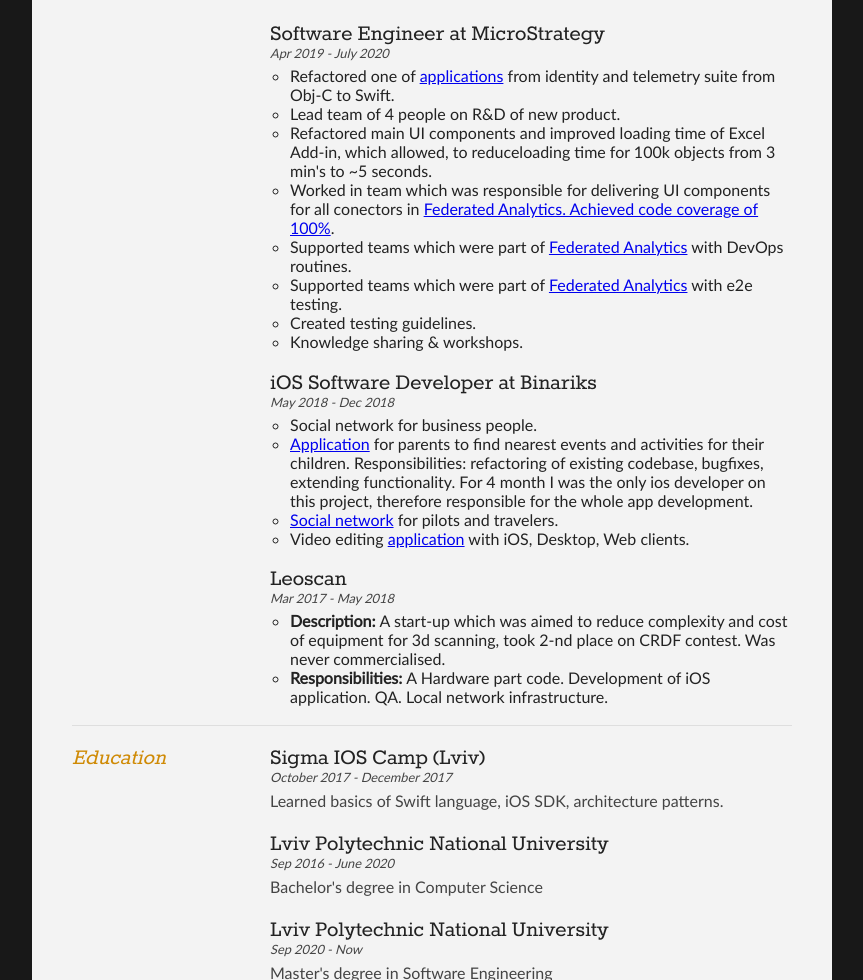
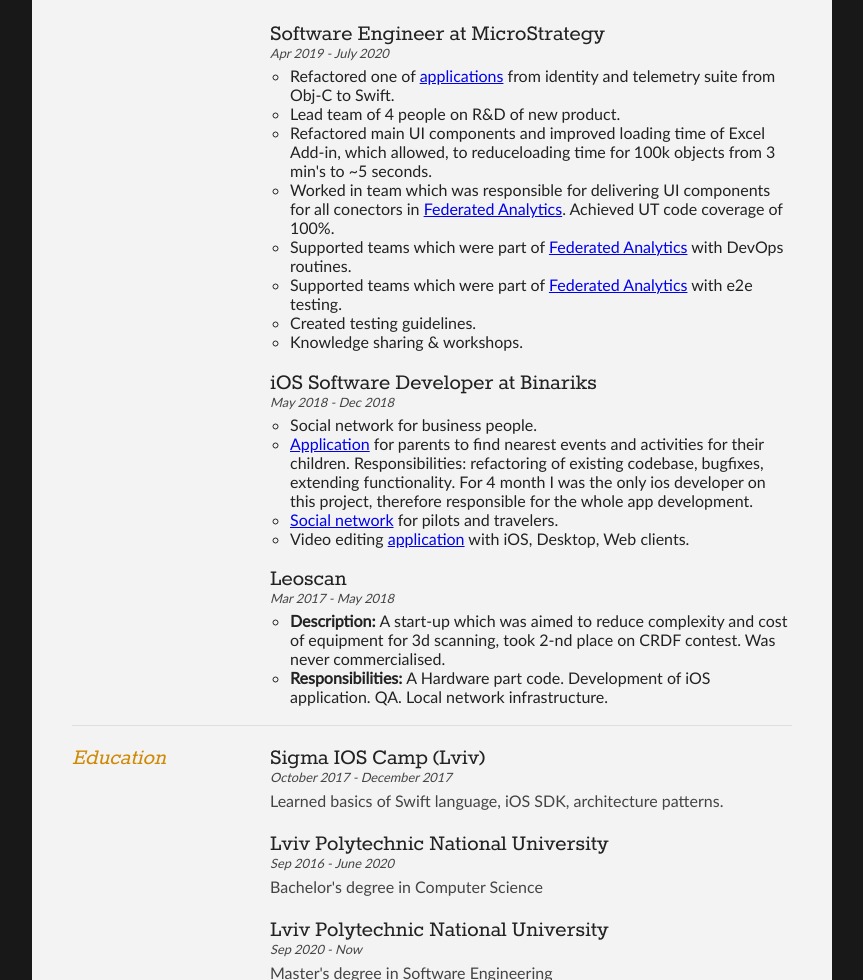
Before and after one commit to ZhYurk/CV, a plain HTML site: page index.html in a window 1280 px wide. Shown: the part 1560-2540 px from the top of the page, without its empty margins (208-1071 px from the left). Drawn offline with Linux system fonts and the light colour scheme.

Commit message:
Link fix

```diff
--- a/index.html
+++ b/index.html
@@ -241,7 +241,7 @@
                   Refactored main UI components and improved loading time of Excel Add-in, which allowed, to reduceloading time for 100k objects from 3 min's to ~5 seconds.
                 </li>
                 <li>
-                  Worked in team which was responsible for delivering UI components for all conectors in  <a href="https://www.microstrategy.com/pl/product/analytics/federated-analytics">Federated Analytics. Achieved code coverage of 100%</a>.
+                  Worked in team which was responsible for delivering UI components for all conectors in  <a href="https://www.microstrategy.com/pl/product/analytics/federated-analytics">Federated Analytics</a>.  Achieved UT code coverage of 100%.
                 </li>
                 <li>
                   Supported teams which were part of <a href="https://www.microstrategy.com/pl/product/analytics/federated-analytics">Federated Analytics</a> with DevOps routines.
```
